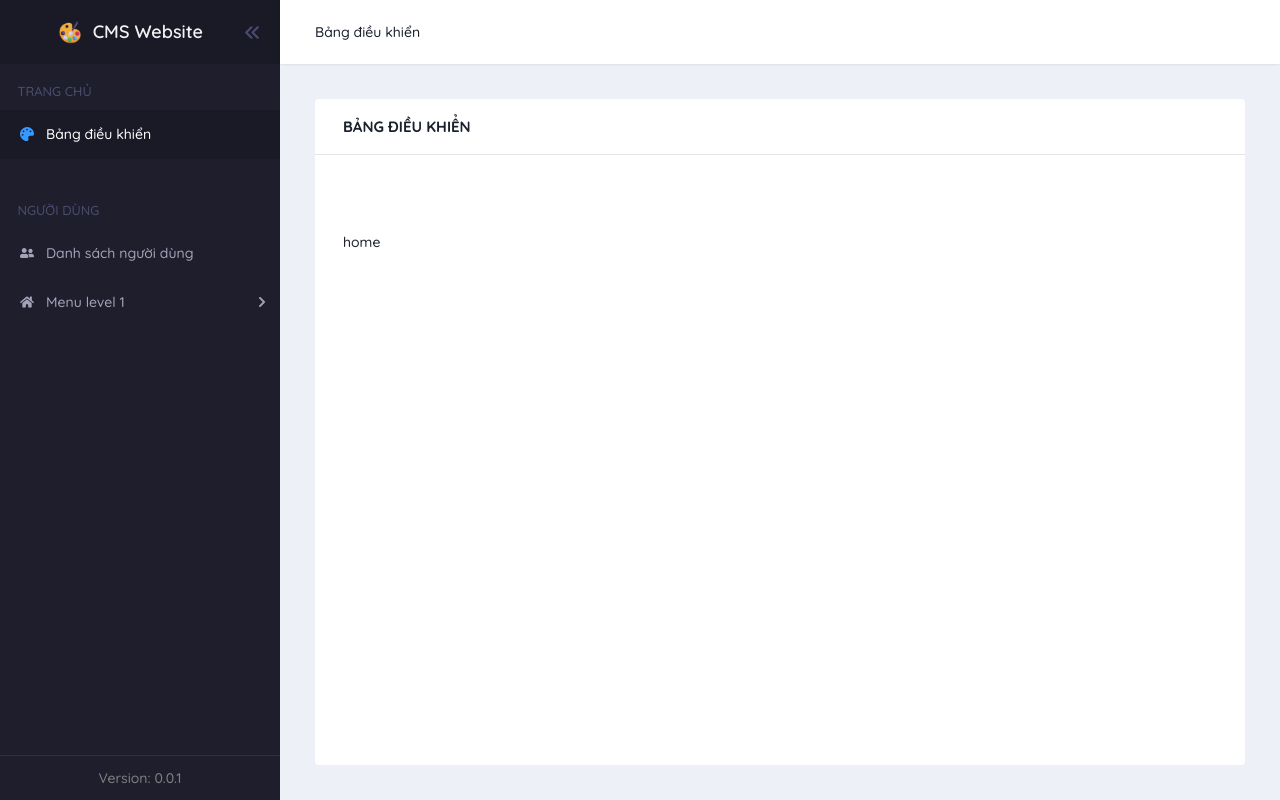
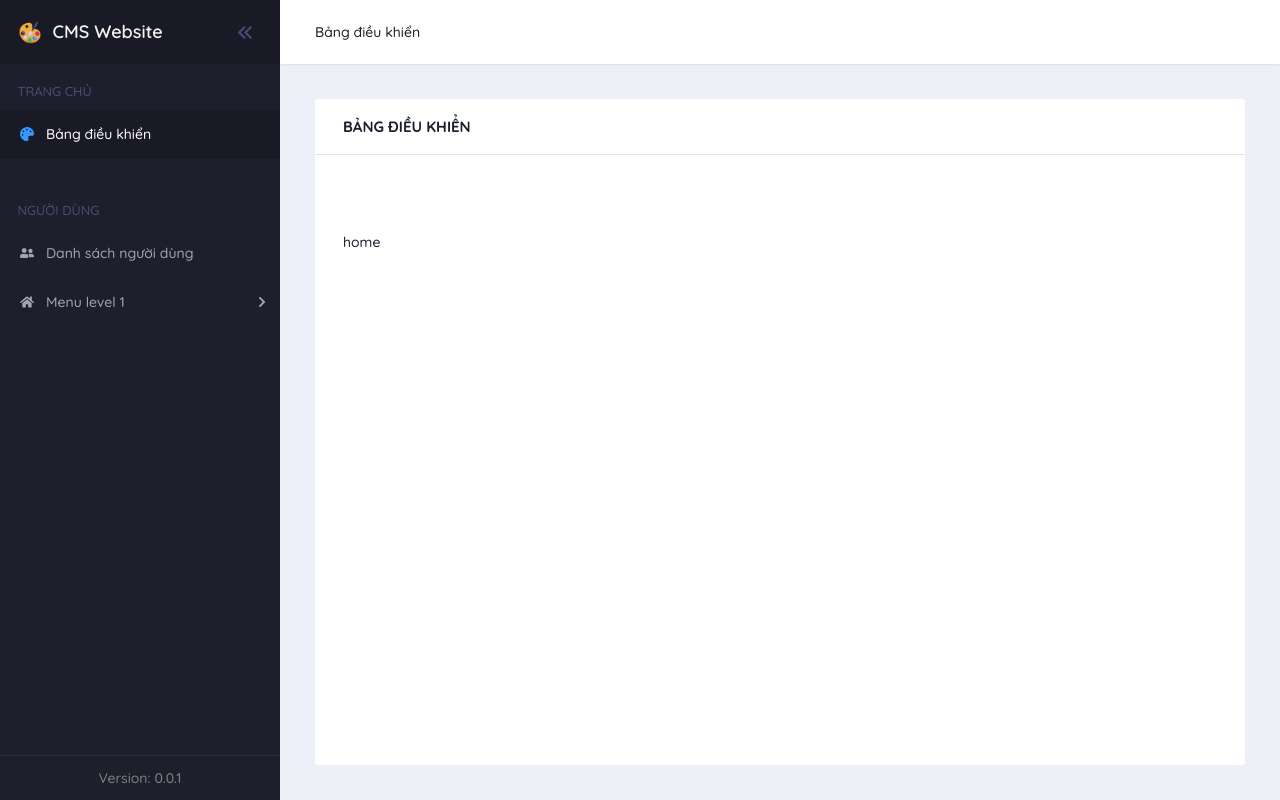
Before and after one commit to ducnguyenhong/base-react-cms, a React (Create React App) app: page / in a window 1280 px wide. Built offline with nearby package versions, Linux system fonts and the light colour scheme.

Commit message:
Update Ui Sidebar

```diff
--- a/src/layouts/sidebar/sidebar.js
+++ b/src/layouts/sidebar/sidebar.js
@@ -26,9 +26,9 @@ const Sidebar = () => {
       color="#f2f2f2"
       transitionDuration="300ms"
     >
-      <Flex h="64px" w="full" bgColor="main.2" align="center" px={5} justify="center">
+      <Flex h="64px" w="full" bgColor="main.2" align="center" px={5} justify={showSidebar ? 'space-between' : 'center'}>
         {showSidebar && (
-          <Link to="/" style={{ width: '100%', height: '100%' }}>
+          <Link to="/" style={{ width: 'auto', height: 'auto' }}>
             <Flex align="center" justify="center" gap={3} h="full">
               <Image src={Logo} boxSize={7} opacity={0.95} />
               <Heading as="h2" fontSize={18} fontWeight={600} noOfLines={1}>
@@ -43,7 +43,7 @@ const Sidebar = () => {
           bgColor="transparent"
           _hover={{ bgColor: 'transparent' }}
           _active={{ bgColor: 'transparent' }}
-          p={0}
+          p={2}
           minW={0}
           data-group
           transitionDuration="300ms"
```
